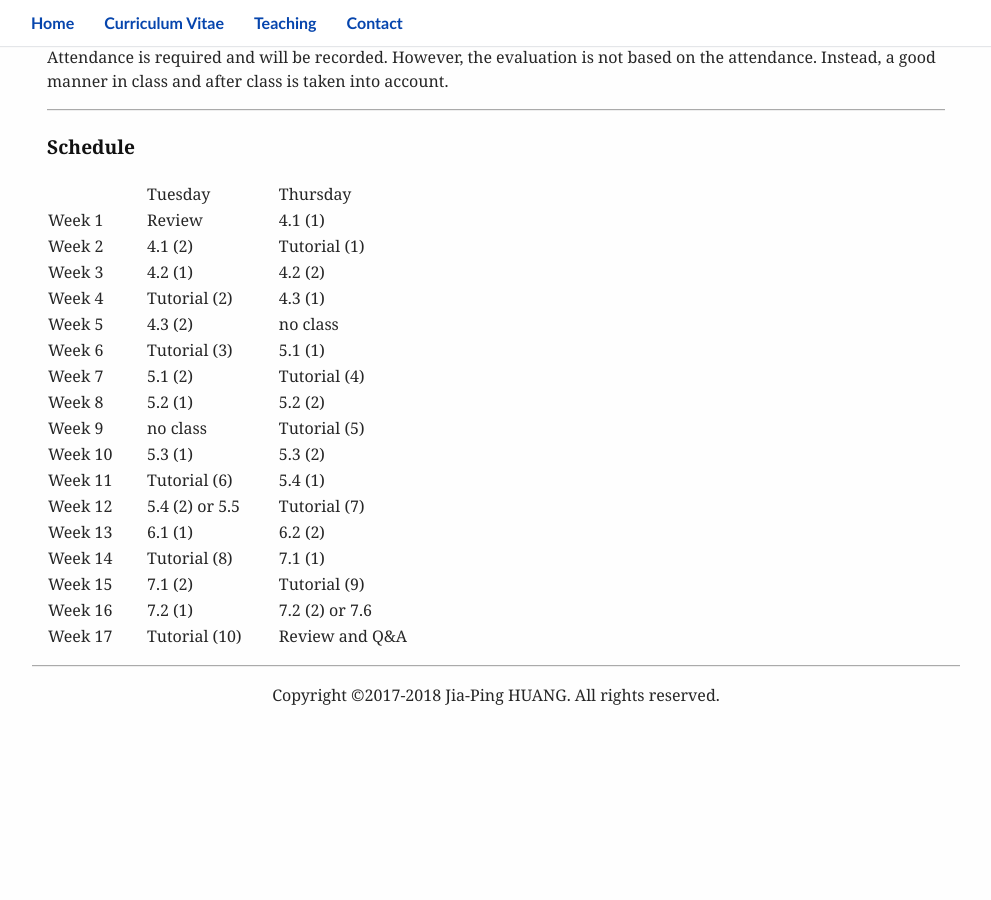
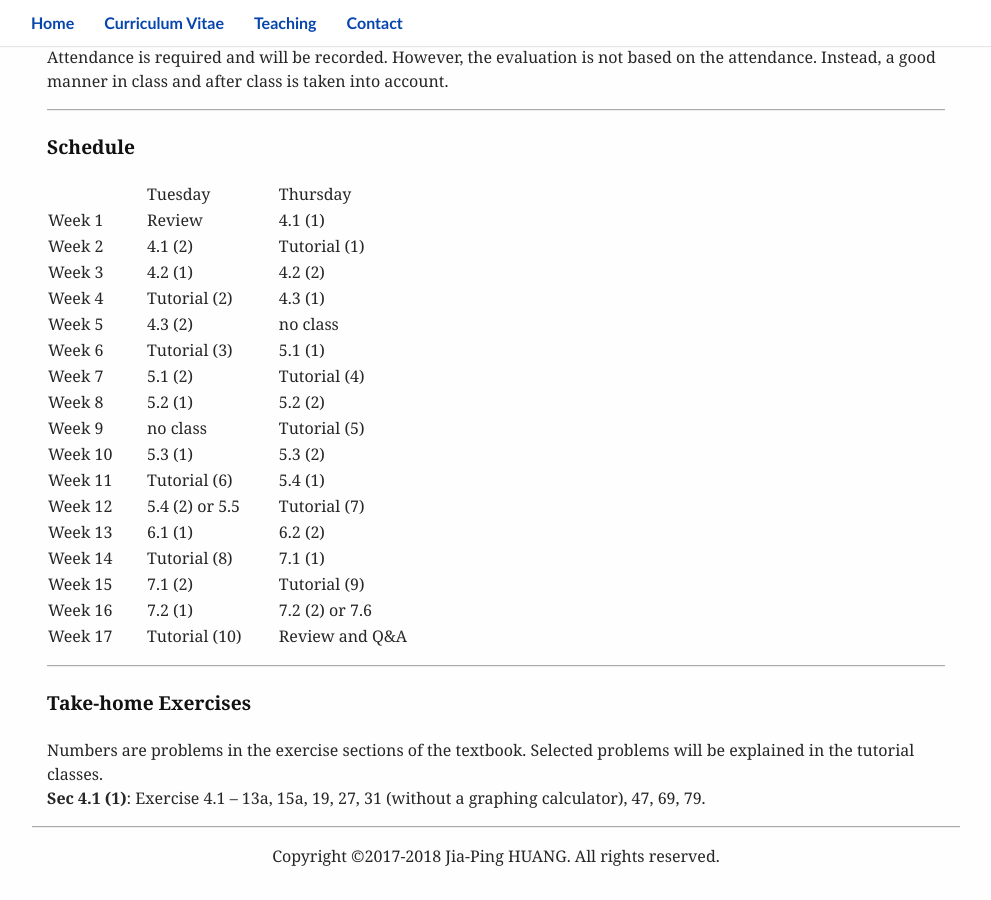
Before and after one commit to huangjp28/huangjp28.github.io, a Jekyll site: the page built from _teaching/03_calculus2.md, in a window 1280 px wide and 900 px high, scrolled down 1194 px. Shown: the whole window, without its empty margins (144-1135 px from the left). Built offline with Jekyll 4.4.1, drawn with Linux system fonts in a browser that asks for light colours; some web fonts are replaced; before the commit the page ends 1933 px from its top, so only the background shows below that.

Commit message:
update 20180307

```diff
--- a/_teaching/03_calculus2.md
+++ b/_teaching/03_calculus2.md
@@ -70,3 +70,9 @@ Attendance is required and will be recorded. However, the evaluation is not base
 | Week 15 | 7.1 (2) | Tutorial (9) |
 | Week 16 | 7.2 (1) | 7.2 (2) or 7.6 |
 | Week 17 | Tutorial (10) | Review and Q&A |
+
+---
+#### Take-home Exercises
+
+Numbers are problems in the exercise sections of the textbook. Selected problems will be explained in the tutorial classes.
+**Sec 4.1 (1)**: Exercise 4.1 -- 13a, 15a, 19, 27, 31 (without a graphing calculator), 47, 69, 79.
```
